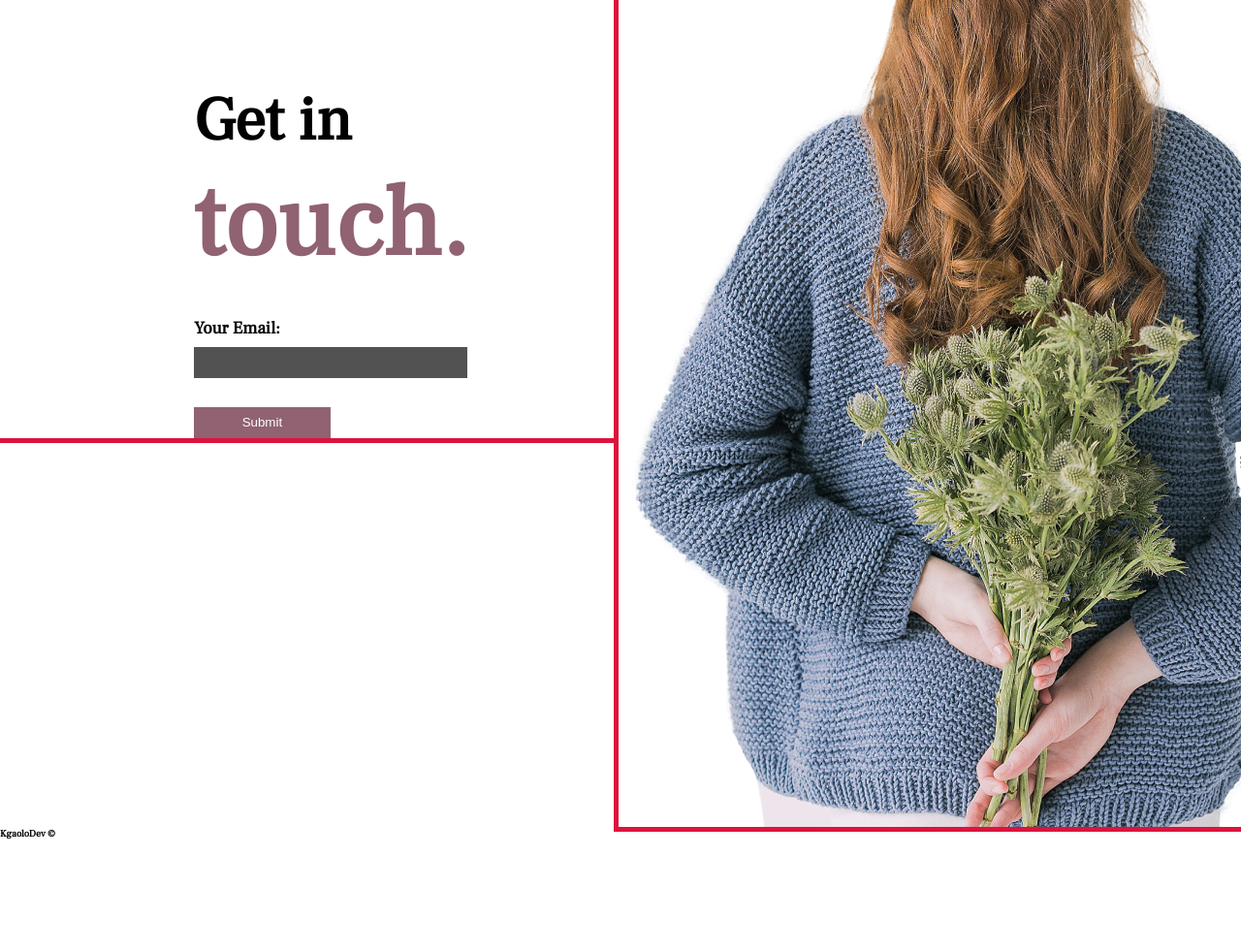
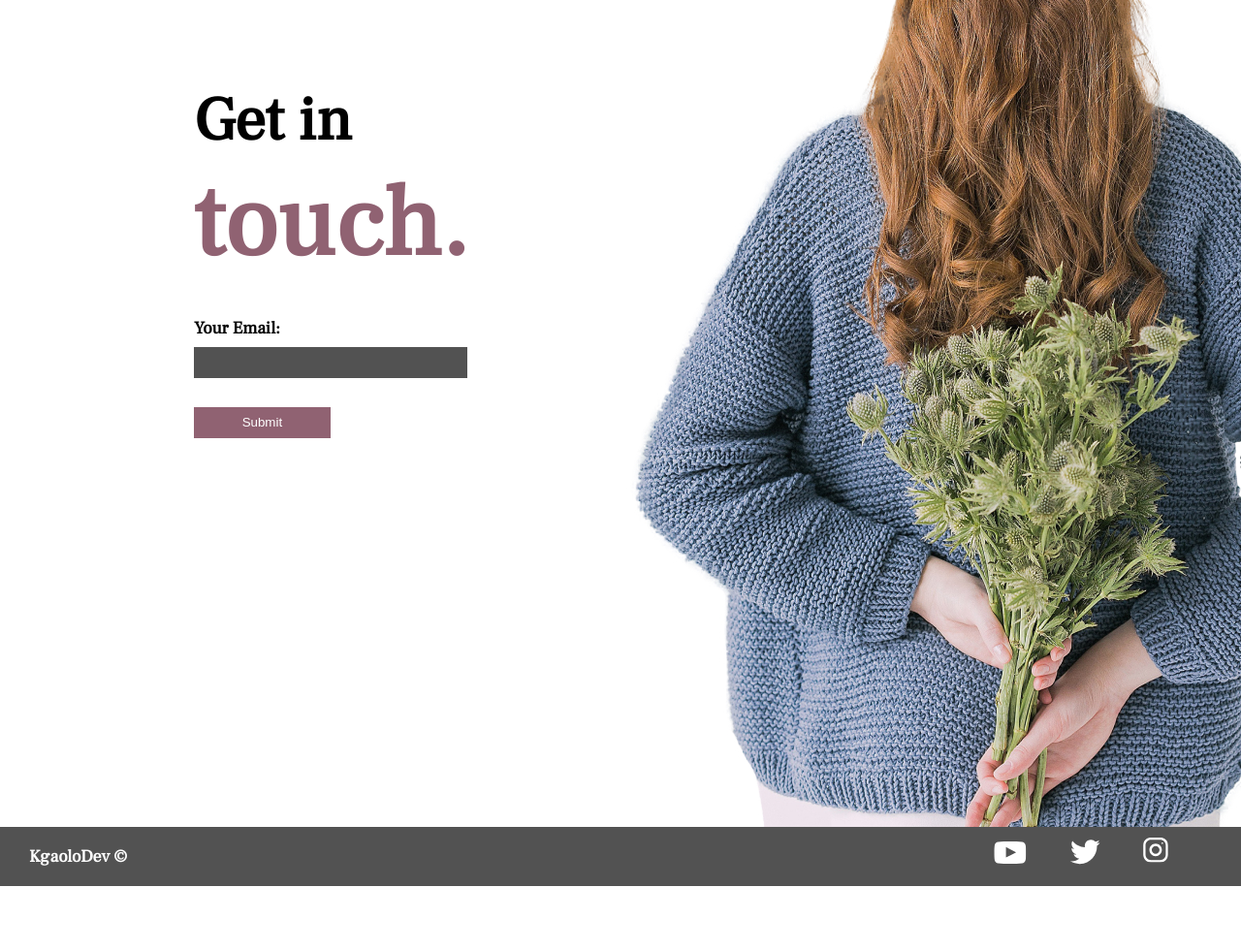
Before and after one commit to kgaolodevs/Elite-Photography, a plain HTML site: page index.html in a window 1280 px wide. Shown: the part 2691-3672 px from the top of the page at 97% size. After the commit the page ends 3605 px from the top, so only its background shows below. Drawn offline with Linux system fonts and the light colour scheme.

Commit message:
Completed desktop  contact section

```diff
--- a/style.scss
+++ b/style.scss
@@ -134,7 +134,7 @@ body {
         height: 100%;
         width: 100%;
         object-fit: cover;
-        // outline: crimson 0.5rem solid;
+        //
       }
 
       .plant {
@@ -209,11 +209,10 @@ body {
   .contact {
     min-height: 100vh;
     display: flex;
-    flex-wrap: wrap;
+    // flex-wrap: wrap;
 
     &__content {
-      outline: crimson 0.5rem solid;
-      flex: 1 1 20rem;
+      flex: 3 1 40rem;
       height: 100%;
       padding: 15rem 0 0 20rem;
 
@@ -267,11 +266,30 @@ body {
     }
 
     &__image {
-      outline: crimson 0.5rem solid;
-      flex: 1 1 20rem;
-      width: 100%;
-      height: 100%;
+      flex: 1 1 40rem;
       object-fit: cover;
+    }
+  }
+
+  footer {
+    background: var(--color-gray);
+    color: white;
+    display: flex;
+    align-items: center;
+    justify-content: space-between;
+    padding: 1rem 3rem;
+
+    h4 {
+      font-size: var(--small);
+      flex: 1 1 70rem;
+      // outline: crimson 0.5rem solid;
+    }
+
+    ul {
+      display: flex;
+      // outline: crimson 0.5rem solid;
+      flex: 1 1 2rem;
+      justify-content: space-evenly;
     }
   }
 }
```
Also changed, not shown: style.css, 1 other file.
